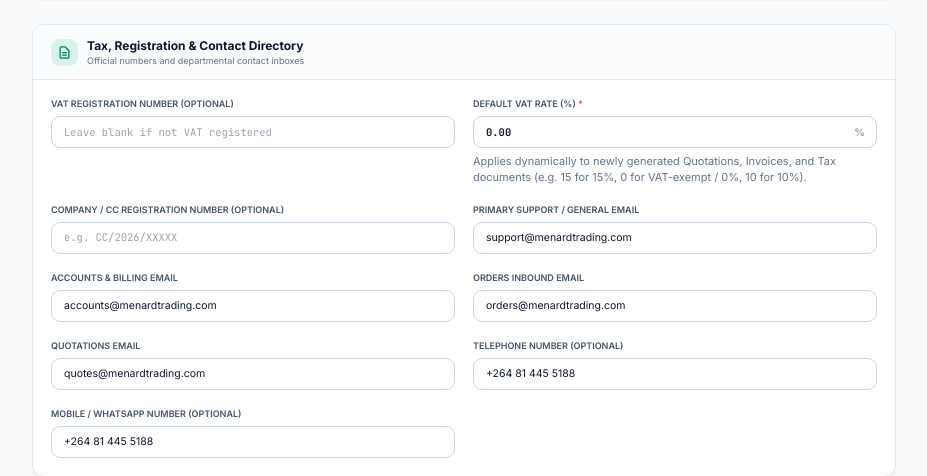
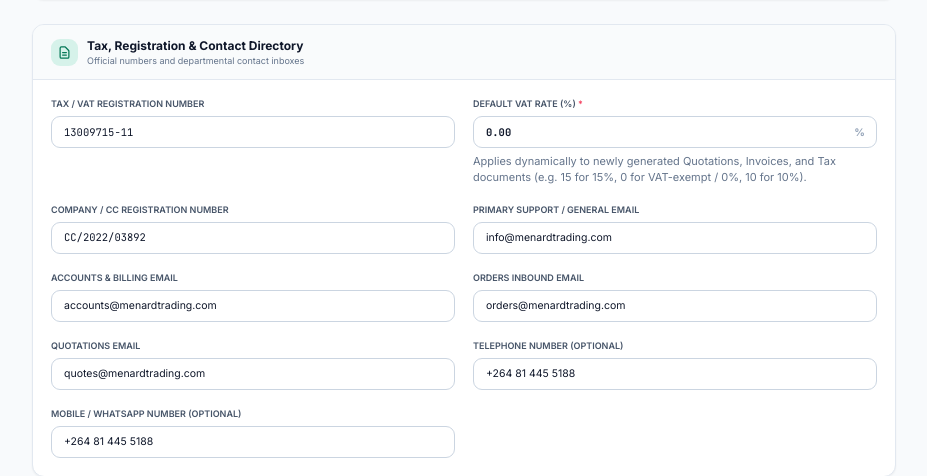
Before and after one commit to issamwema8-code/menardtrading, a Django app: page /administration/company-settings/ in a window 1280 px wide. Shown: the part 1009-1485 px from the top of the page, without its empty margins (176-1103 px from the left). Run offline with Django 5.2, Linux system fonts and the light colour scheme; the visitor is signed in with stand-in values (Sample User, id 1); data comes from the database, SQL or seed files in the repository; data that the repository does not hold is empty; some libraries are stand-ins or nearby versions.

Commit message:
feat(branding): add Company Reg CC/2022/03892 and Tax No 13009715-11 across all document headers and admin settings

```diff
--- a/apps/accounts/models.py
+++ b/apps/accounts/models.py
@@ -333,10 +333,10 @@ class CompanySettings(models.Model):
     city = models.CharField(max_length=100, default="RUNDU", blank=True, help_text="City / Town")
     country = models.CharField(max_length=100, default="NAMIBIA", blank=True, help_text="Country")
 
-    # Legal & Tax Registration (Empty by default unless explicitly configured)
-    vat_number = models.CharField(max_length=100, blank=True, default="", help_text="Official VAT Registration Number")
+    # Legal & Tax Registration
+    vat_number = models.CharField(max_length=100, blank=True, default="13009715-11", help_text="Official Tax / VAT Registration Number")
     vat_rate = models.DecimalField(max_digits=5, decimal_places=2, default=Decimal('0.00'), help_text="Default VAT Rate Percentage (e.g. 15.00, 0, 10)")
-    company_reg_number = models.CharField(max_length=100, blank=True, default="", help_text="Company / Close Corporation Registration Number")
+    company_reg_number = models.CharField(max_length=100, blank=True, default="CC/2022/03892", help_text="Company / Close Corporation Registration Number")
 
     # Contact & Communication
     phone = models.CharField(max_length=50, blank=True, default="+264 81 445 5188", help_text="Primary telephone number")
@@ -386,12 +386,12 @@ class CompanySettings(models.Model):
                 city="RUNDU",
                 country="NAMIBIA",
                 physical_address="",
-                vat_number="",
+                vat_number="13009715-11",
                 vat_rate=Decimal('0.00'),
-                company_reg_number="",
+                company_reg_number="CC/2022/03892",
                 phone="+264 81 445 5188",
                 mobile="+264 81 445 5188",
-                email="support@menardtrading.com",
+                email="info@menardtrading.com",
                 orders_email="orders@menardtrading.com",
                 quotes_email="quotes@menardtrading.com",
                 accounts_email="accounts@menardtrading.com",
@@ -468,11 +468,12 @@ class CompanySettings(models.Model):
             'city': self.city or '',
             'country': self.country or '',
             'company_address': self.get_formatted_address(),
-            'vat_number': self.vat_number or '',
+            'vat_number': self.vat_number or '13009715-11',
+            'tax_number': self.vat_number or '13009715-11',
             'vat_rate': vat_rate_val,
             'vat_percentage': pct_str,
-            'company_reg_number': self.company_reg_number or '',
-            'support_email': self.email or 'support@menardtrading.com',
+            'company_reg_number': self.company_reg_number or 'CC/2022/03892',
+            'support_email': self.email or 'info@menardtrading.com',
             'orders_email': self.orders_email or self.email or 'orders@menardtrading.com',
             'quotes_email': self.quotes_email or self.email or 'quotes@menardtrading.com',
             'accounts_email': self.accounts_email or self.email or 'accounts@menardtrading.com',
--- a/menard_core/settings.py
+++ b/menard_core/settings.py
@@ -328,9 +328,9 @@ EMAIL_BRANDING = {
     'orders_email': 'orders@menardtrading.com',
     'quotes_email': 'quotes@menardtrading.com',
     'phone': '+264 81 445 5188',
-    'mobile': '+264 81 445 5188',
-    'company_reg_number': '',
-    'vat_number': '',
+    'company_reg_number': 'CC/2022/03892',
+    'vat_number': '13009715-11',
+    'tax_number': '13009715-11',
     'postal_address': 'P O BOX 497-19001,',
     'physical_address': '',
     'city': 'RUNDU',
--- a/templates/accounting/statement_pdf.html
+++ b/templates/accounting/statement_pdf.html
@@ -173,7 +173,9 @@
             {% include 'pdfs/components/document_brand_header.html' %}
             <div style="font-size: 11px; color: #475569; margin-top: 6px;">
                 {{ branding.company_address|default:"P O BOX 497-19001, RUNDU - NAMIBIA" }}<br>
-                {% if branding.vat_number %}VAT No: {{ branding.vat_number }}{% endif %}{% if branding.vat_number and branding.company_reg_number %} &bull; {% endif %}{% if branding.company_reg_number %}Reg: {{ branding.company_reg_number }}{% endif %}{% if branding.vat_number or branding.company_reg_number %}<br>{% endif %}
+                {% if branding.company_reg_number or branding.tax_number or branding.vat_number %}
+                Company Reg: <strong>{{ branding.company_reg_number|default:"CC/2022/03892" }}</strong> &bull; Tax No: <strong>{{ branding.tax_number|default:branding.vat_number|default:"13009715-11" }}</strong><br>
+                {% endif %}
                 Email: {{ branding.accounts_email|default:branding.support_email|default:"accounts@menardtrading.com" }}{% if branding.telephone and branding.mobile %} &bull; Tel: {{ branding.telephone }} &bull; Mob: {{ branding.mobile }}{% elif branding.phone %} &bull; Tel: {{ branding.phone }}{% endif %}
             </div>
         </div>
--- a/templates/accounts/company_settings.html
+++ b/templates/accounts/company_settings.html
@@ -311,14 +311,14 @@
       <div class="p-6 space-y-6">
         <div class="grid grid-cols-1 md:grid-cols-2 gap-6">
           <div>
-            <label class="block text-xs font-semibold uppercase text-slate-600 mb-2">VAT Registration Number (Optional)</label>
+            <label class="block text-xs font-semibold uppercase text-slate-600 mb-2">Tax / VAT Registration Number</label>
             <input
               type="text"
               name="vat_number"
               value="{{ company_settings.vat_number }}"
               {% if not can_edit %}disabled{% endif %}
               class="w-full px-4 py-2.5 rounded-xl border border-slate-300 text-sm font-mono text-slate-900 focus:ring-2 focus:ring-emerald-500/30 focus:border-emerald-500 transition"
-              placeholder="Leave blank if not VAT registered"
+              placeholder="e.g. 13009715-11"
             >
           </div>
 
@@ -342,14 +342,14 @@
           </div>
 
           <div>
-            <label class="block text-xs font-semibold uppercase text-slate-600 mb-2">Company / CC Registration Number (Optional)</label>
+            <label class="block text-xs font-semibold uppercase text-slate-600 mb-2">Company / CC Registration Number</label>
             <input
               type="text"
               name="company_reg_number"
               value="{{ company_settings.company_reg_number }}"
               {% if not can_edit %}disabled{% endif %}
               class="w-full px-4 py-2.5 rounded-xl border border-slate-300 text-sm font-mono text-slate-900 focus:ring-2 focus:ring-emerald-500/30 focus:border-emerald-500 transition"
-              placeholder="e.g. CC/2026/XXXXX"
+              placeholder="e.g. CC/2022/03892"
             >
           </div>
 
--- a/templates/pdfs/invoice_pdf.html
+++ b/templates/pdfs/invoice_pdf.html
@@ -271,7 +271,9 @@
         {% include 'pdfs/components/document_brand_header.html' %}
         <div class="company-meta">
           {{ branding.company_address|default:"P O BOX 497-19001, RUNDU - NAMIBIA" }}<br>
-          {% if branding.vat_number %}VAT Reg: <strong>{{ branding.vat_number }}</strong>{% endif %}{% if branding.vat_number and branding.company_reg_number %} &bull; {% endif %}{% if branding.company_reg_number %}Company Reg: {{ branding.company_reg_number }}{% endif %}{% if branding.vat_number or branding.company_reg_number %}<br>{% endif %}
+          {% if branding.company_reg_number or branding.tax_number or branding.vat_number %}
+          Company Reg: <strong>{{ branding.company_reg_number|default:"CC/2022/03892" }}</strong> &bull; Tax No: <strong>{{ branding.tax_number|default:branding.vat_number|default:"13009715-11" }}</strong><br>
+          {% endif %}
           Email: {{ branding.accounts_email|default:branding.support_email|default:"accounts@menardtrading.com" }}{% if branding.telephone and branding.mobile %} &bull; Tel: {{ branding.telephone }} &bull; Mob: {{ branding.mobile }}{% elif branding.phone %} &bull; Tel: {{ branding.phone }}{% endif %}
         </div>
       </td>
--- a/templates/pdfs/quotation_pdf.html
+++ b/templates/pdfs/quotation_pdf.html
@@ -269,7 +269,9 @@
         {% include 'pdfs/components/document_brand_header.html' %}
         <div class="company-meta">
           {{ branding.company_address|default:"P O BOX 497-19001, RUNDU - NAMIBIA" }}<br>
-          {% if branding.vat_number %}VAT Reg: <strong>{{ branding.vat_number }}</strong>{% endif %}{% if branding.vat_number and branding.company_reg_number %} &bull; {% endif %}{% if branding.company_reg_number %}Company Reg: {{ branding.company_reg_number }}{% endif %}{% if branding.vat_number or branding.company_reg_number %}<br>{% endif %}
+          {% if branding.company_reg_number or branding.tax_number or branding.vat_number %}
+          Company Reg: <strong>{{ branding.company_reg_number|default:"CC/2022/03892" }}</strong> &bull; Tax No: <strong>{{ branding.tax_number|default:branding.vat_number|default:"13009715-11" }}</strong><br>
+          {% endif %}
           Email: {{ branding.quotes_email|default:branding.support_email|default:"quotes@menardtrading.com" }}{% if branding.telephone and branding.mobile %} &bull; Tel: {{ branding.telephone }} &bull; Mob: {{ branding.mobile }}{% elif branding.phone %} &bull; Tel: {{ branding.phone }}{% endif %}
         </div>
       </td>
--- a/templates/pdfs/receipt_pdf.html
+++ b/templates/pdfs/receipt_pdf.html
@@ -222,7 +222,9 @@
         {% include 'pdfs/components/document_brand_header.html' %}
         <div class="company-meta">
           {{ branding.company_address|default:"P O BOX 497-19001, RUNDU - NAMIBIA" }}<br>
-          {% if branding.vat_number %}VAT Reg: <strong>{{ branding.vat_number }}</strong>{% endif %}{% if branding.vat_number and branding.company_reg_number %} &bull; {% endif %}{% if branding.company_reg_number %}Company Reg: {{ branding.company_reg_number }}{% endif %}{% if branding.vat_number or branding.company_reg_number %}<br>{% endif %}
+          {% if branding.company_reg_number or branding.tax_number or branding.vat_number %}
+          Company Reg: <strong>{{ branding.company_reg_number|default:"CC/2022/03892" }}</strong> &bull; Tax No: <strong>{{ branding.tax_number|default:branding.vat_number|default:"13009715-11" }}</strong><br>
+          {% endif %}
           Email: {{ branding.accounts_email|default:branding.support_email|default:"accounts@menardtrading.com" }}{% if branding.telephone and branding.mobile %} &bull; Tel: {{ branding.telephone }} &bull; Mob: {{ branding.mobile }}{% elif branding.phone %} &bull; Tel: {{ branding.phone }}{% endif %}
         </div>
       </td>
```
Also changed, not shown: tests/test_company_settings.py (+2 -2 lines).
